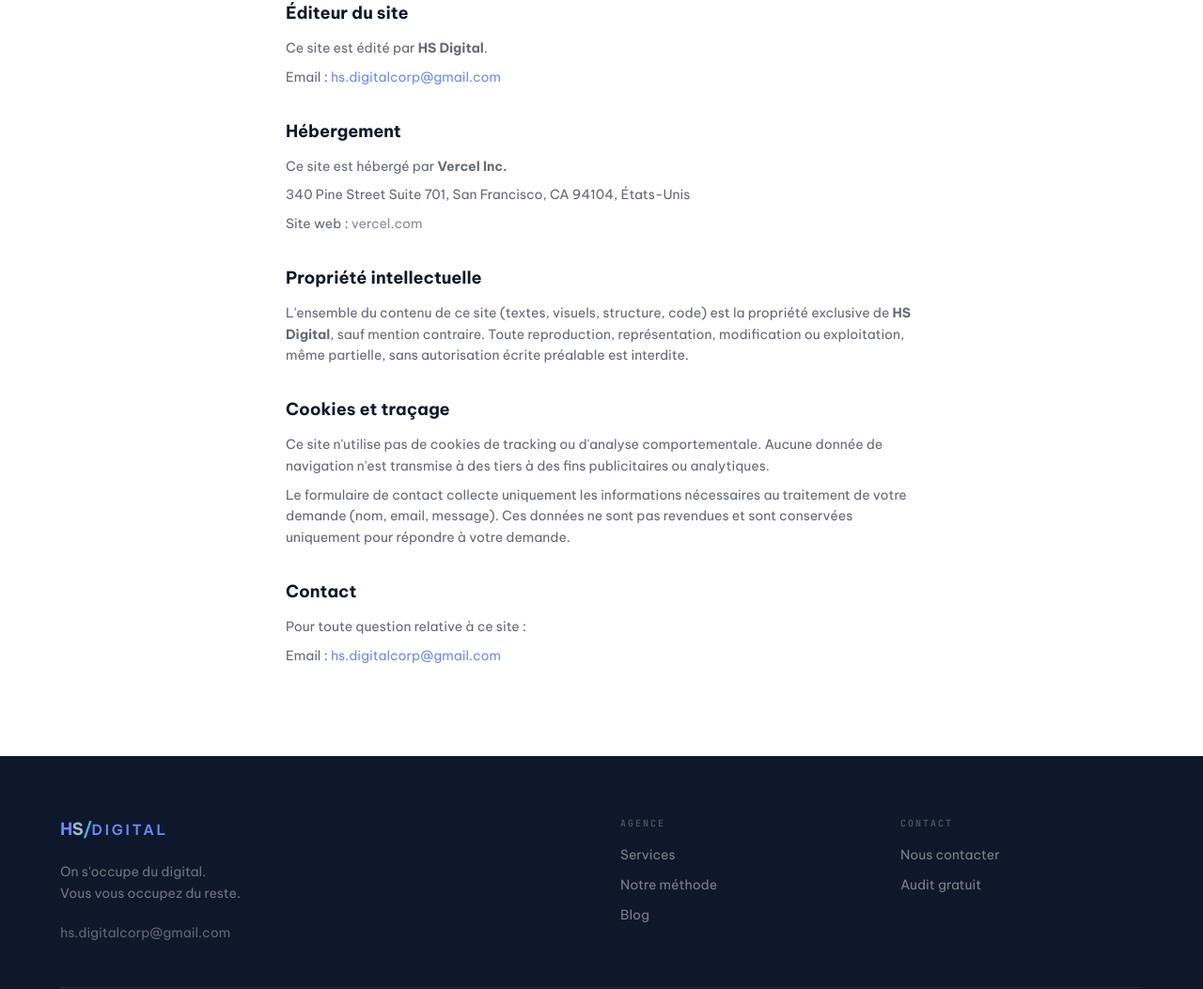
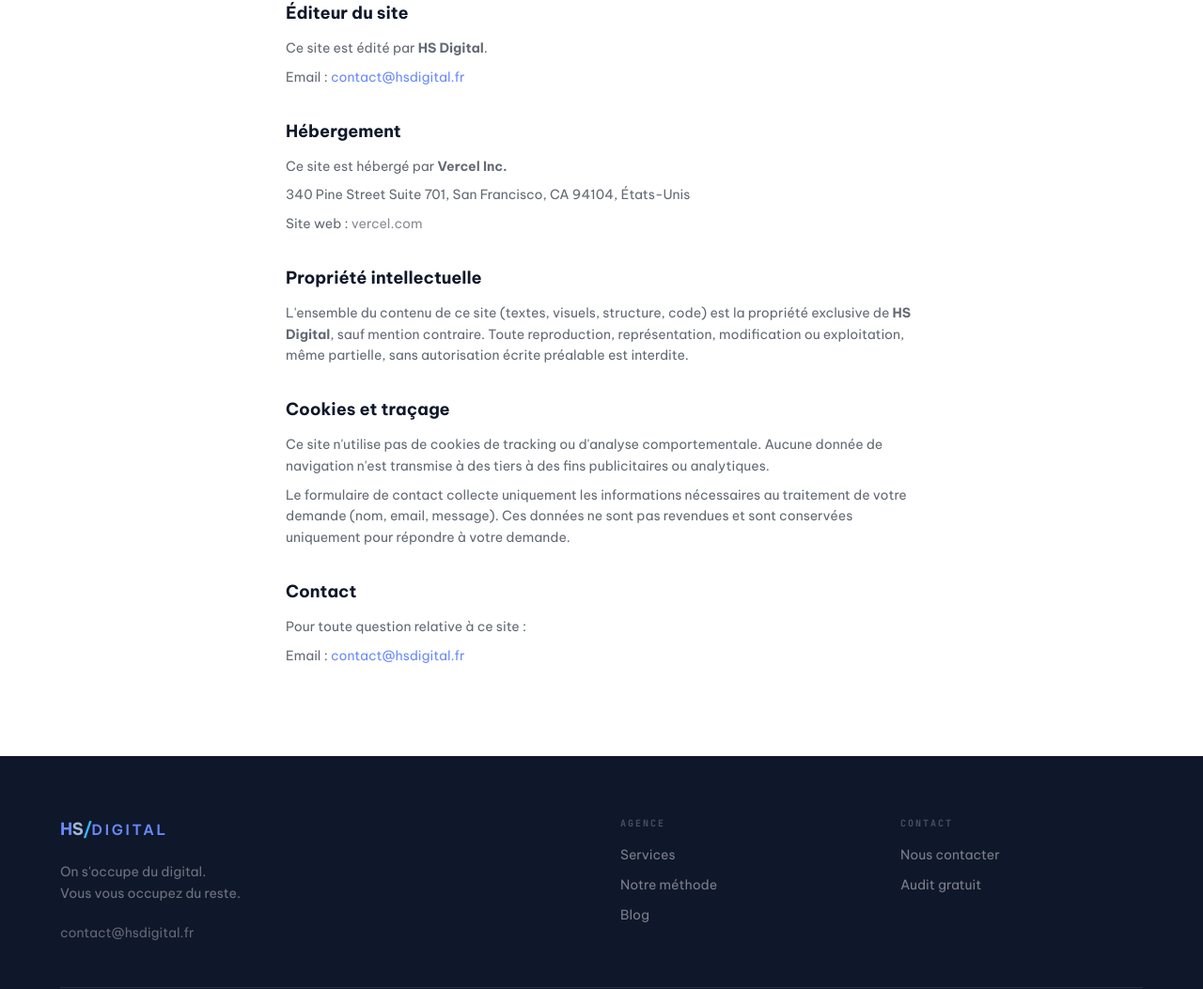
Before and after one commit to hsdigitalcorp-cpu/HsDigital, a Next.js app: page /mentions-legales in a window 1280 px wide. Shown: the part 291-1344 px from the top of the page at 94% size. Built offline with nearby package versions, Linux system fonts and the light colour scheme.

Commit message:
Update contact email to contact@hsdigital.fr

```diff
--- a/app/components/Footer.tsx
+++ b/app/components/Footer.tsx
@@ -18,10 +18,10 @@ export default function Footer() {
               Vous vous occupez du reste.
             </p>
             <a
-              href="mailto:hs.digitalcorp@gmail.com"
+              href="mailto:contact@hsdigital.fr"
               className="text-sm text-white/35 hover:text-[#6A8AFF] transition-colors mt-1"
             >
-              hs.digitalcorp@gmail.com
+              contact@hsdigital.fr
             </a>
           </div>
 
--- a/app/contact/page.tsx
+++ b/app/contact/page.tsx
@@ -67,10 +67,10 @@ export default function ContactPage() {
                 <div className="flex items-center gap-3">
                   <Mail size={14} className="text-[#6A8AFF] shrink-0" />
                   <a
-                    href="mailto:hs.digitalcorp@gmail.com"
+                    href="mailto:contact@hsdigital.fr"
                     className="text-sm text-[#0F172A]/60 hover:text-[#6A8AFF] transition-colors"
                   >
-                    hs.digitalcorp@gmail.com
+                    contact@hsdigital.fr
                   </a>
                 </div>
                 <div className="flex items-center gap-3">
--- a/app/mentions-legales/page.tsx
+++ b/app/mentions-legales/page.tsx
@@ -42,10 +42,10 @@ export default function MentionsLegalesPage() {
               <p>
                 Email :{" "}
                 <a
-                  href="mailto:hs.digitalcorp@gmail.com"
+                  href="mailto:contact@hsdigital.fr"
                   className="text-[#6A8AFF] hover:underline"
                 >
-                  hs.digitalcorp@gmail.com
+                  contact@hsdigital.fr
                 </a>
               </p>
             </Section>
@@ -91,10 +91,10 @@ export default function MentionsLegalesPage() {
               <p>
                 Email :{" "}
                 <a
-                  href="mailto:hs.digitalcorp@gmail.com"
+                  href="mailto:contact@hsdigital.fr"
                   className="text-[#6A8AFF] hover:underline"
                 >
-                  hs.digitalcorp@gmail.com
+                  contact@hsdigital.fr
                 </a>
               </p>
             </Section>
```
